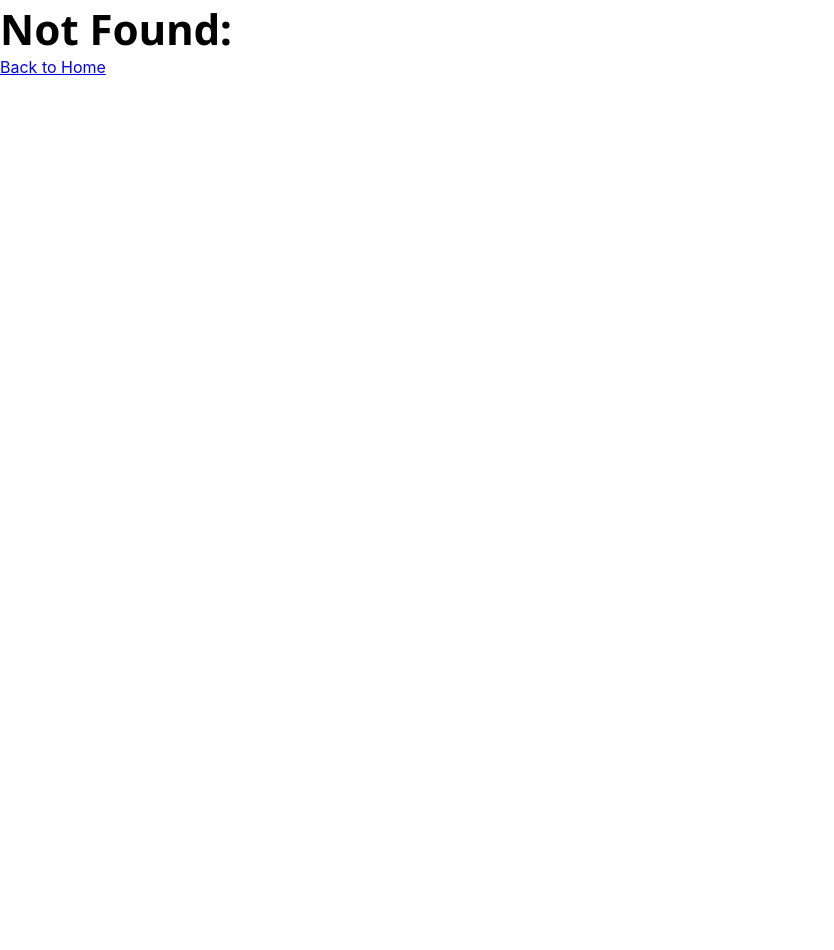
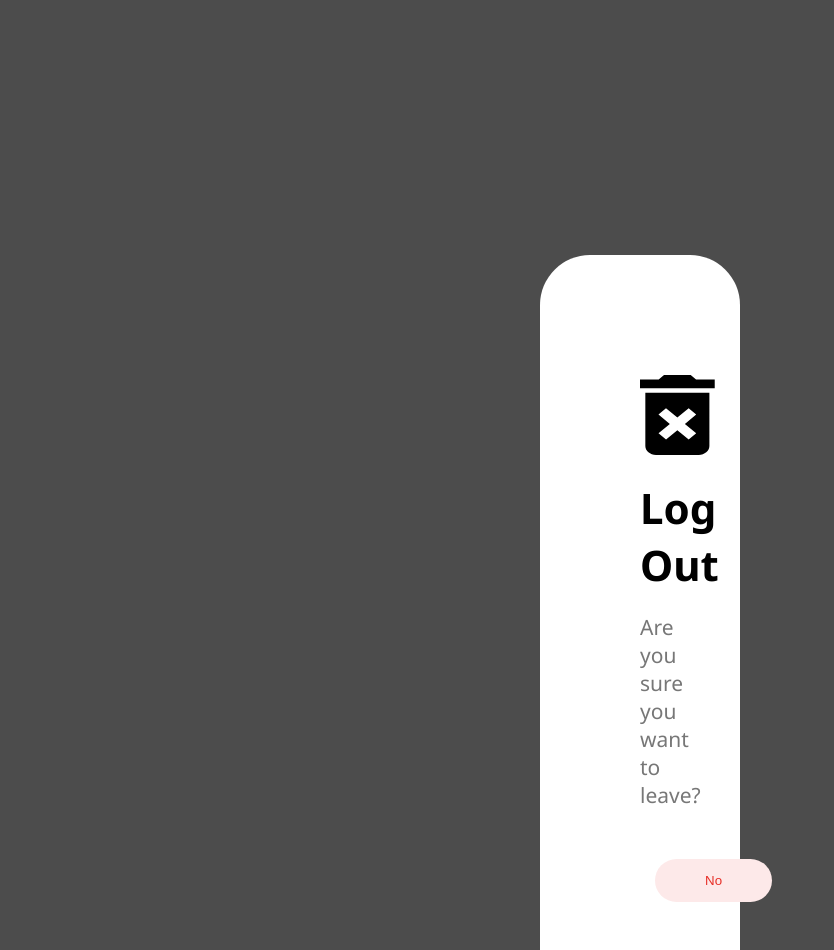
Before and after one commit to sharmasmit/ifoundries-template, a React (Create React App) app: page /LogOutPopup in a window 1280 px wide. Before the commit this address had no page. Shown: the top 950 px of the page, without its empty margins (0-834 px from the left). Before the commit the page ends 800 px from the top, so only its background shows below. Built offline with nearby package versions, Linux system fonts and the light colour scheme.

Commit message:
LogOutPage Added

```diff
--- a/src/App.css
+++ b/src/App.css
@@ -38,6 +38,7 @@ button{
   color: #FFFFFF;
   border: none;
   margin: 0 0.938rem;
+  cursor: pointer;
 }
 .forgot-page, .loginPage, .signupPage{
   display: flex;
@@ -65,20 +66,20 @@ button{
   margin-right: 7.5rem;
 }
 
-.varify-Email, .create-pass, .reset-popup, .deleteProject{
+.varify-Email, .create-pass, .reset-popup, .deleteProject, .logOutPopup{
   display: flex;
   justify-content: center;
   align-items: center;
   background-color: #F0F0F0;
   padding: 15.938rem 33.75rem;
 }
-.verifyEmail-box, .create-pass-box, .reset-popup-box, .deleteProject-box{
+
+.verifyEmail-box, .create-pass-box, .reset-popup-box, .deleteProject-box, .logOutPopup-box{
   text-align: center;
   padding: 7.5rem 6.25rem;
   background-color: #FFFFFF;
   text-align: center;
   border-radius: 0.625rem;
-  /* width: 100%; */
 }
 
 .resendBtn, .noBtn{
@@ -111,7 +112,7 @@ button{
   padding-right: 5.938rem;
 }
 
-.reset-popup-box button, .deleteProject-box button{
+.reset-popup-box button, .deleteProject-box button, .logOutPopup-box button{
   margin-top: 3.125rem;
 }
 span{
@@ -125,7 +126,6 @@ span{
   font-style: italic;
   font-size: 0.938rem;
 }
-.deleteProject{
-  background: #000000;
-  opacity: 0.7;
+.deleteProject, .logOutPopup{
+  background-color: rgba(0,0,0,.7);
 }
--- /dev/null
+++ b/src/components/LogOutPopup.js
@@ -0,0 +1,22 @@
+import React from "react";
+
+function LogOutPopup() {
+  return (
+    <>
+      <div className="logOutPopup" style={{padding: "15.938rem 35.4rem"}}>
+        <div className="logOutPopup-box" style={{width: "100%", borderRadius: "3.125rem"}}>
+          <form>
+            <img src={require("../images/TrashBox.png")} alt="TrashBox" />
+            <h1 style={{ paddingTop: "1.25rem" }}>Log Out</h1>
+            <h2>Are you sure you want to leave?</h2>
+            <button type="submit" className="noBtn">
+              No
+            </button>
+            <button type="submit">Yes</button>
+          </form>
+        </div>
+      </div>
+    </>
+  );
+}
+export default LogOutPopup;
--- a/src/index.js
+++ b/src/index.js
@@ -12,6 +12,7 @@ import LoginPage from "./components/LoginPage";
 import ForgotPassword from "./components/ForgotPassword";
 import SignupPage from "./components/SignupPage";
 import DeleteYourProjects from "./components/DeleteYourProjects";
+import LogOutPopup from "./components/LogOutPopup";
 
 const root = ReactDOM.createRoot(document.getElementById("root"));
 
@@ -49,6 +50,10 @@ const router = createBrowserRouter([
     path: "/DeleteYourProjects",
     element: <DeleteYourProjects />,
   },
+  {
+    path: "/LogOutPopup",
+    element: <LogOutPopup />,
+  },
 ]);
 
 root.render(
```
